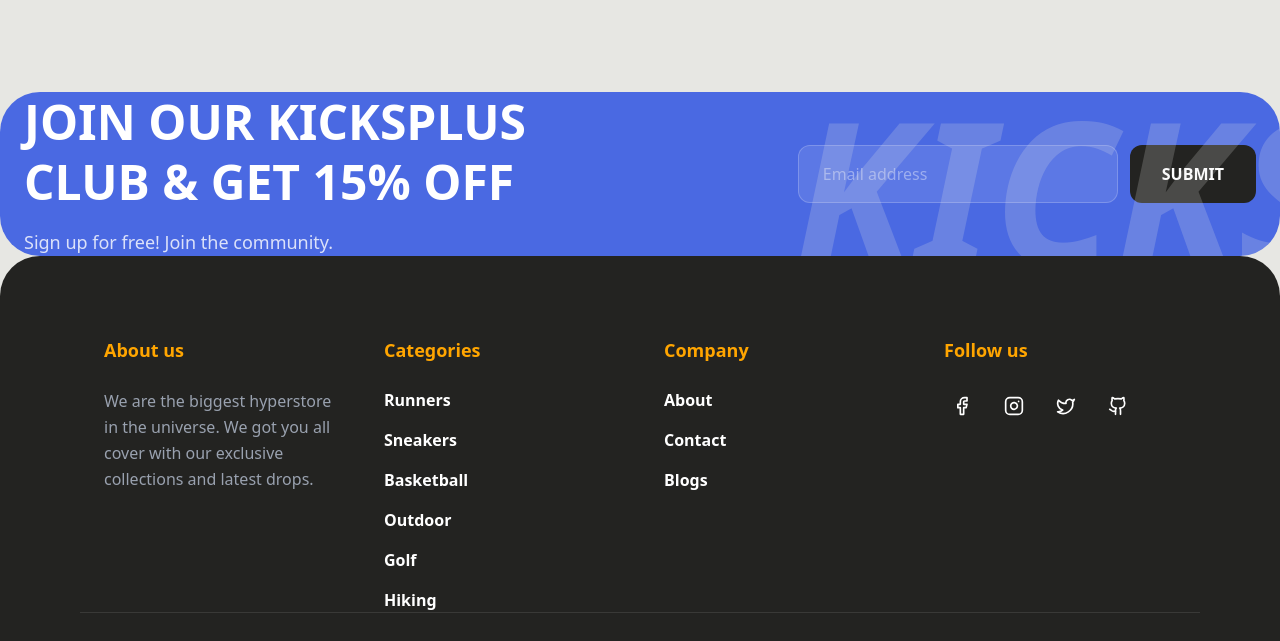
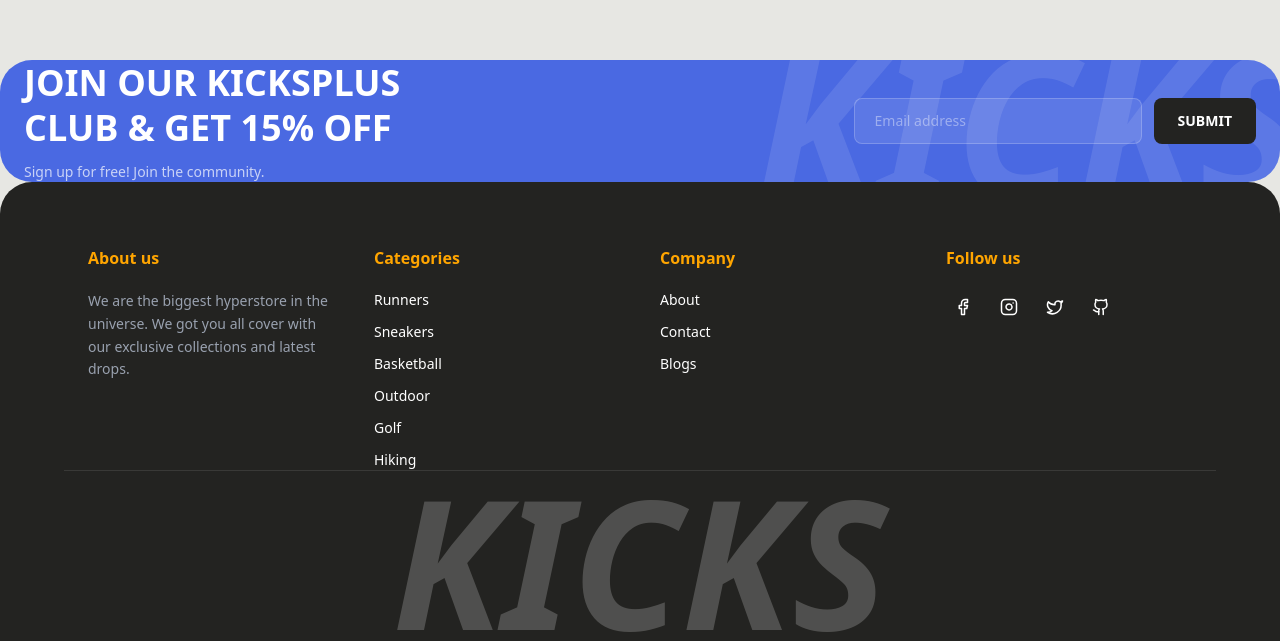
Before and after one commit to abu-abdullah22/zavi-soft-task, a Next.js app: page /product/1 in a window 1280 px wide. Shown: the part 549-1190 px from the top of the page. Built offline with nearby package versions, Linux system fonts and the light colour scheme; no server answers.

Commit message:
feat: major UI overhaul to match Figma - add Reviews, restyle cards, refine layout

```diff
--- a/src/app/page.tsx
+++ b/src/app/page.tsx
@@ -1,5 +1,5 @@
 import ProductGrid from "@/components/products/ProductGrid";
-import { MoveRight } from "lucide-react";
+import { MoveRight, Star } from "lucide-react";
 import Image from "next/image";
 import Link from "next/link";
 
@@ -7,14 +7,14 @@ export default function Home() {
   return (
     <div className="flex flex-col">
       {/* Hero Section */}
-      <section className="relative px-6 lg:px-20 pt-16 pb-32 container-custom">
-        <div className="flex flex-col mb-12">
-             <h1 className="text-[120px] lg:text-[223.5px] font-bold uppercase italic tracking-tighter leading-[1] text-[#232321] select-none font-rubik">
+      <section className="relative container-custom pt-8 pb-16">
+        <div className="flex flex-col mb-6">
+             <h1 className="text-[80px] lg:text-[223.5px] font-bold uppercase italic tracking-tighter leading-[1] text-foreground select-none font-rubik">
                 DO IT <span className="text-primary">RIGHT</span>
              </h1>
         </div>
 
-        <div className="relative w-full aspect-[16/7] rounded-[40px] overflow-hidden bg-gray-200 shadow-2xl">
+        <div className="relative w-full aspect-[16/7] rounded-[32px] overflow-hidden bg-gray-200 shadow-2xl">
            {/* Main Hero Shoe Image */}
            <Image
             src="https://images.unsplash.com/photo-1542291026-7eec264c27ff?auto=format&fit=crop&q=80&w=2070"
@@ -25,42 +25,39 @@ export default function Home() {
            />
 
            {/* Overlay Content */}
-           <div className="absolute bottom-12 left-12 max-w-sm">
-              <span className="bg-primary text-white text-[10px] font-bold px-3 py-1.5 rounded-xl uppercase mb-4 inline-block">
-                New Release
-              </span>
-              <h2 className="text-5xl font-bold text-white uppercase mb-4">
+           <div className="absolute bottom-8 left-8 lg:bottom-12 lg:left-12 max-w-sm">
+              <h2 className="text-3xl lg:text-5xl font-bold text-white uppercase mb-2">
                 Nike Air Max
               </h2>
-              <p className="text-white/80 mb-8 text-lg">
-                Nike introducing the new air max for everyone's comfort
+              <p className="text-white/80 mb-6 text-sm lg:text-base">
+                Nike introducing the new air max for everyone&apos;s comfort
               </p>
-              <button className="bg-primary text-white w-[189px] h-[48px] rounded-[8px] font-bold uppercase hover:bg-blue-700 transition-colors flex items-center justify-center gap-1 px-8 py-2">
+              <button className="bg-primary text-white w-[189px] h-[48px] rounded-[8px] font-bold uppercase hover:bg-blue-700 transition-colors flex items-center justify-center gap-1 text-sm">
                 Shop Now
               </button>
            </div>
 
            {/* Small Thumbnail Shoes */}
-           <div className="absolute right-12 bottom-12 hidden lg:flex flex-col gap-6">
-              <div className="w-28 h-28 bg-white/20 backdrop-blur-md rounded-2xl p-2 border border-white/30 truncate flex items-center justify-center">
+           <div className="absolute right-6 bottom-6 lg:right-12 lg:bottom-12 hidden lg:flex flex-col gap-4">
+              <div className="w-24 h-24 bg-white/20 backdrop-blur-md rounded-xl p-2 border border-white/30 flex items-center justify-center">
                   <img src="https://images.unsplash.com/photo-1542291026-7eec264c27ff?auto=format&fit=crop&q=80&w=150" className="w-full h-full object-contain" alt="side view" />
               </div>
-              <div className="w-28 h-28 bg-white/20 backdrop-blur-md rounded-2xl p-2 border border-white/30 truncate flex items-center justify-center">
+              <div className="w-24 h-24 bg-white/20 backdrop-blur-md rounded-xl p-2 border border-white/30 flex items-center justify-center">
                   <img src="https://images.unsplash.com/photo-1606107557195-0e29a4b5b4aa?auto=format&fit=crop&q=80&w=150" className="w-full h-full object-contain" alt="side view" />
               </div>
            </div>
         </div>
       </section>
 
-      {/* Featured Products Grid */}
-      <section className="py-32">
+      {/* Featured Products Grid - "Don't miss out new drops" */}
+      <section className="py-20">
         <div className="container-custom">
-            <div className="flex flex-col lg:flex-row justify-between lg:items-end gap-12 mb-20">
-              <h2 className="text-5xl lg:text-[74px] font-semibold uppercase leading-[0.95] max-w-[589px] font-rubik text-foreground">
-                Don't miss out <br /><span className="text-primary italic">new drops</span>
+            <div className="flex flex-col lg:flex-row justify-between lg:items-end gap-8 mb-12">
+              <h2 className="text-4xl lg:text-[74px] font-semibold uppercase leading-[0.95] max-w-[589px] font-rubik text-foreground">
+                Don&apos;t miss out <br /><span className="text-primary italic">new drops</span>
               </h2>
-              <Link href="/shop" className="bg-primary text-white w-[189px] h-[48px] rounded-[8px] font-bold uppercase hover:bg-blue-700 transition-all flex items-center justify-center gap-1 self-start lg:self-auto px-8 py-2">
-                Shop All <MoveRight size={20} />
+              <Link href="/shop" className="bg-primary text-white w-[189px] h-[48px] rounded-[8px] font-bold uppercase hover:bg-blue-700 transition-all flex items-center justify-center gap-1 self-start lg:self-auto text-sm">
+                Shop New Drops <MoveRight size={16} />
               </Link>
             </div>
 
@@ -68,25 +65,91 @@ export default function Home() {
         </div>
       </section>
 
-      {/* Categories Snippet */}
-      <section className="px-6 lg:px-20 py-32 bg-[#E7E7E3]">
+      {/* Categories Section */}
+      <section className="py-20">
         <div className="container-custom">
-            <div className="flex justify-between items-center mb-16">
-                <h2 className="text-5xl font-bold uppercase">Categories</h2>
+            <div className="flex justify-between items-center mb-12">
+                <h2 className="text-4xl lg:text-5xl font-bold uppercase text-foreground">Categories</h2>
+                <div className="flex gap-2">
+                    <div className="w-3 h-3 rounded-full bg-foreground"></div>
+                    <div className="w-3 h-3 rounded-full bg-foreground/30"></div>
+                </div>
             </div>
-            <div className="grid grid-cols-1 md:grid-cols-2 gap-8">
-                <div className="relative aspect-[4/3] rounded-[40px] overflow-hidden group">
+            <div className="grid grid-cols-1 md:grid-cols-2 gap-6">
+                <div className="relative aspect-[4/3] rounded-[32px] overflow-hidden group bg-[#D9D9D9]">
                     <Image src="https://images.unsplash.com/photo-1556906781-9a412961c28c?auto=format&fit=crop&q=80&w=687" alt="Lifestyle" fill className="object-cover group-hover:scale-105 transition-transform duration-500" />
-                    <div className="absolute inset-x-8 bottom-8 flex justify-between items-end">
-                        <h3 className="text-3xl font-bold uppercase text-white">Lifestyle <br /> Shoes</h3>
-                        <div className="bg-foreground p-3 rounded-lg"><MoveRight className="-rotate-45 text-white" /></div>
+                    <div className="absolute inset-x-6 bottom-6 flex justify-between items-end">
+                        <h3 className="text-2xl lg:text-3xl font-bold uppercase text-white">Lifestyle <br /> Shoes</h3>
+                        <div className="bg-foreground p-3 rounded-lg cursor-pointer hover:bg-black transition-colors"><MoveRight className="-rotate-45 text-white" size={20} /></div>
                     </div>
                 </div>
-                <div className="relative aspect-[4/3] rounded-[40px] overflow-hidden group">
+                <div className="relative aspect-[4/3] rounded-[32px] overflow-hidden group bg-[#D9D9D9]">
                     <Image src="https://images.unsplash.com/photo-1544644181-1484b3fdfc62?auto=format&fit=crop&q=80&w=1070" alt="Basketball" fill className="object-cover group-hover:scale-105 transition-transform duration-500" />
-                    <div className="absolute inset-x-8 bottom-8 flex justify-between items-end">
-                        <h3 className="text-3xl font-bold uppercase text-white">Basketball <br /> Shoes</h3>
-                        <div className="bg-foreground p-3 rounded-lg"><MoveRight className="-rotate-45 text-white" /></div>
+                    <div className="absolute inset-x-6 bottom-6 flex justify-between items-end">
+                        <h3 className="text-2xl lg:text-3xl font-bold uppercase text-white">Basketball <br /> Shoes</h3>
+                        <div className="bg-foreground p-3 rounded-lg cursor-pointer hover:bg-black transition-colors"><MoveRight className="-rotate-45 text-white" size={20} /></div>
+                    </div>
+                </div>
+            </div>
+        </div>
+      </section>
+
+      {/* Reviews Section */}
+      <section className="py-20">
+        <div className="container-custom">
+            <div className="flex justify-between items-center mb-12">
+                <h2 className="text-4xl lg:text-5xl font-bold uppercase text-foreground">Reviews</h2>
+                <Link href="#" className="bg-primary text-white w-[189px] h-[48px] rounded-[8px] font-bold uppercase hover:bg-blue-700 transition-all flex items-center justify-center gap-1 text-sm">
+                  See All <MoveRight size={16} />
+                </Link>
+            </div>
+            <div className="grid grid-cols-1 md:grid-cols-3 gap-6">
+                {/* Review Card 1 */}
+                <div className="bg-white rounded-2xl p-6">
+                    <div className="flex gap-1 mb-4">
+                        {[...Array(5)].map((_, i) => (
+                            <Star key={i} size={16} className="fill-accent text-accent" />
+                        ))}
+                    </div>
+                    <h4 className="font-bold text-foreground mb-2">Good Quality</h4>
+                    <p className="text-sm text-gray-500 mb-6 leading-relaxed">
+                        I highly recommend shopping at Kicks store. The quality is amazing and the prices are very competitive.
+                    </p>
+                    <div className="flex items-center gap-3">
+                        <div className="w-10 h-10 rounded-full bg-primary/20 flex items-center justify-center text-primary font-bold text-sm">JD</div>
+                        <span className="text-sm font-semibold text-foreground">John Doe</span>
+                    </div>
+                </div>
+                {/* Review Card 2 */}
+                <div className="bg-white rounded-2xl p-6">
+                    <div className="flex gap-1 mb-4">
+                        {[...Array(5)].map((_, i) => (
+                            <Star key={i} size={16} className="fill-accent text-accent" />
+                        ))}
+                    </div>
+                    <h4 className="font-bold text-foreground mb-2">Good Quality</h4>
+                    <p className="text-sm text-gray-500 mb-6 leading-relaxed">
+                        I highly recommend shopping at Kicks store. Great selection and fast shipping. Will definitely come back!
+                    </p>
+                    <div className="flex items-center gap-3">
+                        <div className="w-10 h-10 rounded-full bg-accent/20 flex items-center justify-center text-accent font-bold text-sm">JS</div>
+                        <span className="text-sm font-semibold text-foreground">Jane Smith</span>
+                    </div>
+                </div>
+                {/* Review Card 3 */}
+                <div className="bg-white rounded-2xl p-6">
+                    <div className="flex gap-1 mb-4">
+                        {[...Array(5)].map((_, i) => (
+                            <Star key={i} size={16} className="fill-accent text-accent" />
+                        ))}
+                    </div>
+                    <h4 className="font-bold text-foreground mb-2">Good Quality</h4>
+                    <p className="text-sm text-gray-500 mb-6 leading-relaxed">
+                        Amazing experience! The shoes fit perfectly and the customer service is top notch. Five stars!
+                    </p>
+                    <div className="flex items-center gap-3">
+                        <div className="w-10 h-10 rounded-full bg-foreground/10 flex items-center justify-center text-foreground font-bold text-sm">MJ</div>
+                        <span className="text-sm font-semibold text-foreground">Mike Johnson</span>
                     </div>
                 </div>
             </div>
--- a/src/components/layout/Footer.tsx
+++ b/src/components/layout/Footer.tsx
@@ -1,54 +1,54 @@
-import { Facebook, Instagram, Github as Tiktok, Twitter } from "lucide-react"; // Using Github as placeholder for Tiktok if icon missing
+import { Facebook, Instagram, Github as Tiktok, Twitter } from "lucide-react";
 import Link from "next/link";
 
 const Footer = () => {
   return (
-    <footer className="mt-20">
+    <footer className="mt-12">
       {/* Join Club Section */}
-      <div className="bg-primary py-16 px-6 lg:px-20 rounded-[40px] container-custom mb-10 overflow-hidden relative">
-        <div className="flex flex-col lg:flex-row justify-between items-center gap-10">
-          <div className="max-w-xl">
-            <h2 className="text-4xl lg:text-5xl font-black text-white leading-tight mb-4 uppercase">
+      <div className="bg-primary py-12 px-8 lg:px-16 rounded-[32px] container-custom mb-8 overflow-hidden relative">
+        <div className="flex flex-col lg:flex-row justify-between items-start lg:items-center gap-8">
+          <div className="max-w-md z-10">
+            <h2 className="text-3xl lg:text-4xl font-black text-white leading-tight mb-3 uppercase">
               Join our KicksPlus Club & get 15% off
             </h2>
-            <p className="text-white/80 text-lg">
+            <p className="text-white/70 text-sm">
               Sign up for free! Join the community.
             </p>
           </div>
-          <div className="w-full lg:w-auto flex flex-col sm:flex-row gap-3">
+          <div className="w-full lg:w-auto flex flex-col sm:flex-row gap-3 z-10">
             <input
               type="email"
               placeholder="Email address"
-              className="px-6 py-4 bg-white/10 border border-white/20 rounded-xl text-white placeholder:text-white/40 focus:outline-none focus:ring-2 focus:ring-accent w-full lg:w-80"
+              className="px-5 py-3 bg-white/10 border border-white/20 rounded-lg text-white placeholder:text-white/40 focus:outline-none focus:ring-2 focus:ring-accent w-full lg:w-72 text-sm"
             />
-            <button className="bg-foreground text-white px-8 py-4 rounded-xl font-bold uppercase hover:bg-black transition-colors">
+            <button className="bg-foreground text-white px-6 py-3 rounded-lg font-bold uppercase text-sm hover:bg-black transition-colors">
               Submit
             </button>
           </div>
         </div>
 
         {/* Background Decorative Logo */}
-        <div className="absolute right-[-5%] bottom-[-20%] opacity-20 select-none pointer-events-none">
-            <span className="text-[200px] font-black uppercase italic italic text-[#E7E7E3] leading-none">
+        <div className="absolute right-[-2%] top-1/2 -translate-y-1/2 opacity-10 select-none pointer-events-none">
+            <span className="text-[140px] lg:text-[200px] font-black uppercase italic text-white leading-none">
                 KICKS
             </span>
         </div>
       </div>
 
       {/* Main Footer Content */}
-      <div className="bg-foreground text-white pt-20 pb-10 px-6 lg:px-20 rounded-t-[40px]">
-        <div className="container-custom grid grid-cols-1 md:grid-cols-2 lg:grid-cols-4 gap-12 mb-20">
+      <div className="bg-foreground text-white pt-16 pb-8 px-8 lg:px-16 rounded-t-[32px]">
+        <div className="container-custom grid grid-cols-1 md:grid-cols-2 lg:grid-cols-4 gap-10 mb-16">
 
           <div>
-            <h3 className="text-accent text-lg font-bold mb-6">About us</h3>
-            <p className="text-gray-400 leading-relaxed mb-6">
+            <h3 className="text-accent text-base font-bold mb-5">About us</h3>
+            <p className="text-gray-400 leading-relaxed text-sm">
               We are the biggest hyperstore in the universe. We got you all cover with our exclusive collections and latest drops.
             </p>
           </div>
 
           <div>
-            <h3 className="text-accent text-lg font-bold mb-6">Categories</h3>
-            <ul className="space-y-4 text-white font-semibold">
+            <h3 className="text-accent text-base font-bold mb-5">Categories</h3>
+            <ul className="space-y-3 text-white text-sm font-medium">
               <li><Link href="/runners" className="hover:text-accent transition-colors">Runners</Link></li>
               <li><Link href="/sneakers" className="hover:text-accent transition-colors">Sneakers</Link></li>
               <li><Link href="/basketball" className="hover:text-accent transition-colors">Basketball</Link></li>
@@ -59,8 +59,8 @@ const Footer = () => {
           </div>
 
           <div>
-            <h3 className="text-accent text-lg font-bold mb-6">Company</h3>
-            <ul className="space-y-4 text-white font-semibold">
+            <h3 className="text-accent text-base font-bold mb-5">Company</h3>
+            <ul className="space-y-3 text-white text-sm font-medium">
               <li><Link href="/about" className="hover:text-accent transition-colors">About</Link></li>
               <li><Link href="/contact" className="hover:text-accent transition-colors">Contact</Link></li>
               <li><Link href="/blogs" className="hover:text-accent transition-colors">Blogs</Link></li>
@@ -68,24 +68,24 @@ const Footer = () => {
           </div>
 
           <div>
-            <h3 className="text-accent text-lg font-bold mb-6">Follow us</h3>
-            <div className="flex gap-4">
-              <Link href="#" className="p-2 hover:text-accent transition-colors"><Facebook size={20} /></Link>
-              <Link href="#" className="p-2 hover:text-accent transition-colors"><Instagram size={20} /></Link>
-              <Link href="#" className="p-2 hover:text-accent transition-colors"><Twitter size={20} /></Link>
-              <Link href="#" className="p-2 hover:text-accent transition-colors"><Tiktok size={20} /></Link>
+            <h3 className="text-accent text-base font-bold mb-5">Follow us</h3>
+            <div className="flex gap-3">
+              <Link href="#" className="p-2 hover:text-accent transition-colors"><Facebook size={18} /></Link>
+              <Link href="#" className="p-2 hover:text-accent transition-colors"><Instagram size={18} /></Link>
+              <Link href="#" className="p-2 hover:text-accent transition-colors"><Twitter size={18} /></Link>
+              <Link href="#" className="p-2 hover:text-accent transition-colors"><Tiktok size={18} /></Link>
             </div>
           </div>
 
         </div>
 
-        <div className="container-custom border-t border-white/10 pt-10 text-center">
-             <div className="mb-8">
-                <span className="text-[120px] lg:text-[180px] font-black uppercase italic leading-none opacity-20 block">
+        <div className="container-custom border-t border-white/10 pt-8 text-center">
+             <div className="mb-6">
+                <span className="text-[100px] lg:text-[180px] font-black uppercase italic leading-none opacity-20 block">
                     KICKS
                 </span>
              </div>
-             <p className="text-gray-500 text-sm">© All rights reserved</p>
+             <p className="text-gray-500 text-xs">© All rights reserved</p>
         </div>
       </div>
     </footer>
```
Also changed, not shown: src/components/products/ProductCard.tsx (+6 -8 lines).
